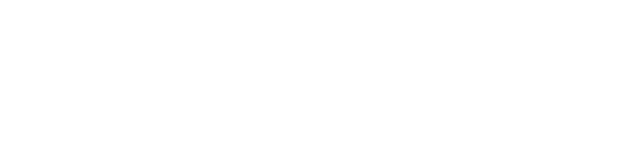
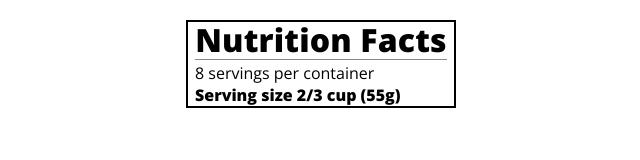
Before and after one commit to IrvingSD/etiqueta_nutricional, a plain HTML site: page index.html in a window 1280 px wide. Shown: the whole page, without its empty margins (319-959 px from the left). Drawn offline with nearby package versions, Linux system fonts and the light colour scheme.

Commit message:
adding bold style and adjusting space

```diff
--- a/index.html
+++ b/index.html
@@ -3,9 +3,16 @@
 <head>
     <meta charset="UTF-8">
     <meta name="viewport" content="width=device-width, initial-scale=1.0">
-    <title>Document</title>
+    <title>Nutrition Label</title>
+    <link rel="stylesheet" href="https://fonts.googleapis.com/css?family=Open+Sans:400,700,800">
+    <link rel="stylesheet" href="styles.css">
 </head>
 <body>
-
+    <div class="label">
+        <h1 class="bold">Nutrition Facts</h1>
+        <div class="divider"></div>
+        <p>8 servings per container</p>
+        <p class="bold">Serving size <span>2/3 cup (55g)</span></p>
+    </div>
 </body>
 </html>
--- a/styles.css
+++ b/styles.css
@@ -0,0 +1,40 @@
+@import url('https://fonts.googleapis.com/css2?family=Open+Sans:ital,wght@0,300..800;1,300..800&display=swap');
+
+*{
+    box-sizing: border-box;
+}
+
+html{
+    font-size: 16px;
+}
+
+body{
+    font-family: "Open Sans", sans-serif;
+}
+
+.label{
+    border: 2px solid black;
+    width: 270px;
+    margin: 20px auto;
+    padding: 0 7px;
+}
+
+h1{
+    font-weight: 800;
+    text-align: center;
+    margin: -4px 0;
+    letter-spacing: .15px;
+}
+
+p{
+    margin: 0;
+}
+
+.divider{
+    border-bottom: 1px solid #888989;
+    margin: 2px 0;
+}
+
+.bold{
+    font-weight: 800;
+}
```
